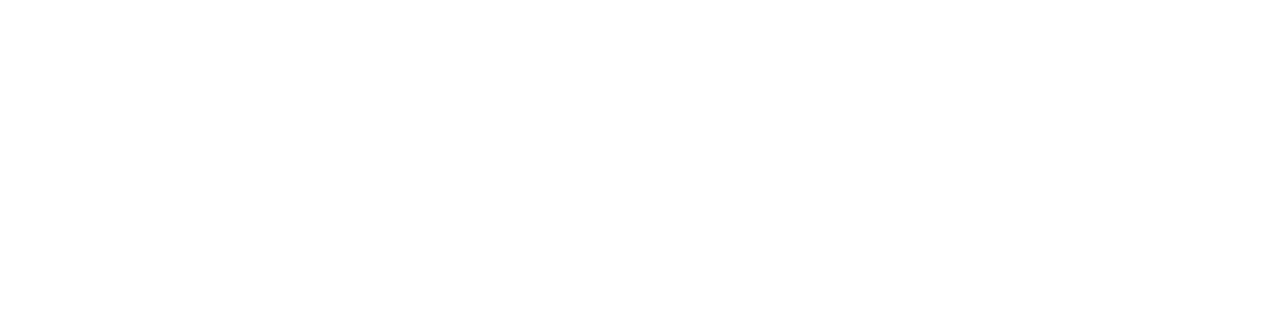
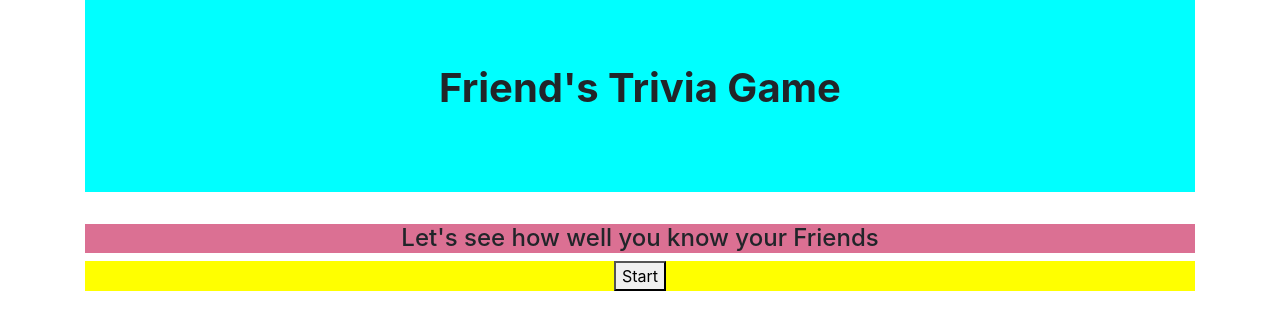
Before and after one commit to ccsosa24/Friends-Trivia-Game, a plain HTML site: page index.html in a window 1280 px wide. Drawn offline with nearby package versions, Linux system fonts and the light colour scheme.

Commit message:
containers

```diff
--- a/assets/css/style.css
+++ b/assets/css/style.css
@@ -0,0 +1,15 @@
+.jumbotron {
+    background-color: aqua;
+}
+
+.panel-title {
+    background-color: palevioletred;
+}
+
+.panel-body {
+    background-color: yellow;
+}
+
+.startgame {
+    background-color: blueviolet;
+}
--- a/index.html
+++ b/index.html
@@ -4,26 +4,66 @@
     <meta charset="UTF-8">
     <meta name="viewport" content="width=device-width, initial-scale=1.0">
 
+    <!-- Bootstrap CSS -->
+    <link rel="stylesheet" href="https://maxcdn.bootstrapcdn.com/bootstrap/4.0.0/css/bootstrap.min.css" integrity="sha384-Gn5384xqQ1aoWXA+058RXPxPg6fy4IWvTNh0E263XmFcJlSAwiGgFAW/dAiS6JXm" crossorigin="anonymous">
+
+    <!-- CSS -->
+    <link rel="stylesheet" href="assets/css/style.css">
+
+
+</head>
+<body>
+
+<div class="container">
+
+    <!-- title -->
+    <div class="jumbotron jumbotron-fluid">
+        <div class="container">
+            <h1 class="text-center">
+                <p><strong>Friend's Trivia Game</strong></p>
+            </h1>
+        </div>
+    </div>
+
+    <!-- Start Game -->
+    <div class="row">
+        <div class="col-lg-12">
+            <div class="panel-heading">
+                <h4 class="panel-title text-center">Let's see how well you know your Friends</h4>
+                <div class="panel-body text-center">
+                <button>Start</button>
+                </div>
+            </div>
+        </div>
+    </div>
+
+
+    <!-- Game Begins -->
+    <div class="row">
+        <div class="panel panel-primary">
+            <div class="panel-heading">
+                <h3 class="panel-title text-center"></h3>
+
+            </div>
+        </div>
+
+
+    </div>
 
 
 
 
 
+</div>
 
 
-</head>
-<body>
+<!-- jQuery first, then Popper.js, then Bootstrap JS -->
+<script src="https://code.jquery.com/jquery-3.2.1.slim.min.js" integrity="sha384-KJ3o2DKtIkvYIK3UENzmM7KCkRr/rE9/Qpg6aAZGJwFDMVNA/GpGFF93hXpG5KkN" crossorigin="anonymous"></script>
+<script src="https://cdnjs.cloudflare.com/ajax/libs/popper.js/1.12.9/umd/popper.min.js" integrity="sha384-ApNbgh9B+Y1QKtv3Rn7W3mgPxhU9K/ScQsAP7hUibX39j7fakFPskvXusvfa0b4Q" crossorigin="anonymous"></script>
+<script src="https://maxcdn.bootstrapcdn.com/bootstrap/4.0.0/js/bootstrap.min.js" integrity="sha384-JZR6Spejh4U02d8jOt6vLEHfe/JQGiRRSQQxSfFWpi1MquVdAyjUar5+76PVCmYl" crossorigin="anonymous"></script>
 
-
-
-
-
-
-
-
-
-
-
+<!-- JS -->
+<script src="assets/javascript/app.js"></script>
 
 </body>
 </html>
```
